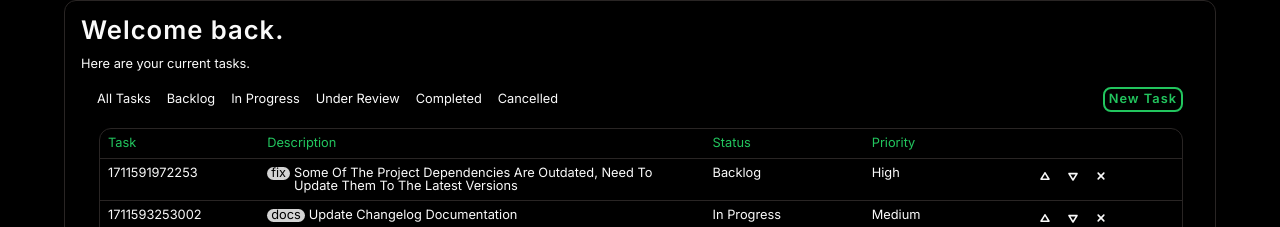
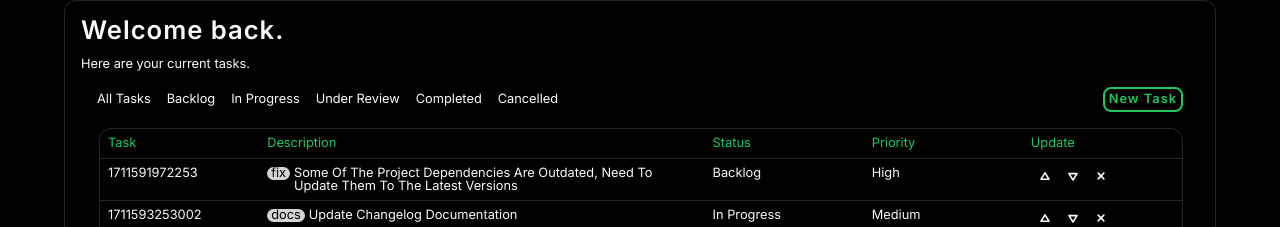
Before and after one commit to williamalowe/Dockitt, a React (Vite) app: page /tasks in a window 1280 px wide. Shown: the part 93-320 px from the top of the page. Built offline with nearby package versions, Linux system fonts and the light colour scheme.

Commit message:
feat: add update table tag

```diff
--- a/src/components/TaskList/TaskList.jsx
+++ b/src/components/TaskList/TaskList.jsx
@@ -46,7 +46,7 @@ const TaskList = () => {
                 <th>Description</th>
                 <th>Status</th>
                 <th>Priority</th>
-                <th></th>
+                <th>Update</th>
               </tr>
             </thead>
             <tbody className={styles.body}>
```
